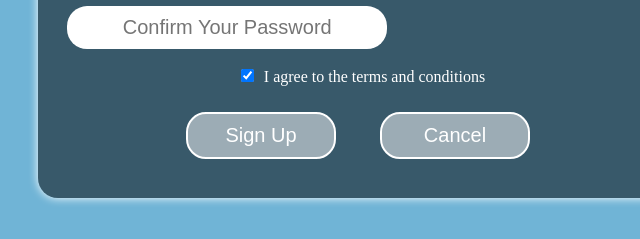
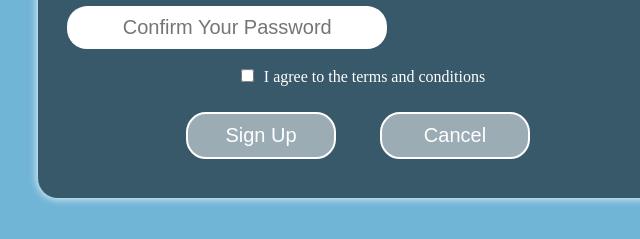
Before and after one commit to agarwalbipasha/signupPage, a plain HTML site: page index.html in a window 1280 px wide. Shown: the part 546-785 px from the top of the page, 282-922 px from the left. Drawn offline with Linux system fonts and the light colour scheme.

Commit message:
rectified terms & conditions checkbox

```diff
--- a/index.html
+++ b/index.html
@@ -94,7 +94,7 @@
           </div>
           <!-- add checkbox "I agree to the terms and conditions" -->
           <div class="checkbox">
-            <input type="checkbox" checked /><span
+            <input type="checkbox" /><span
               >I agree to the terms and conditions</span
             >
           </div>
```
